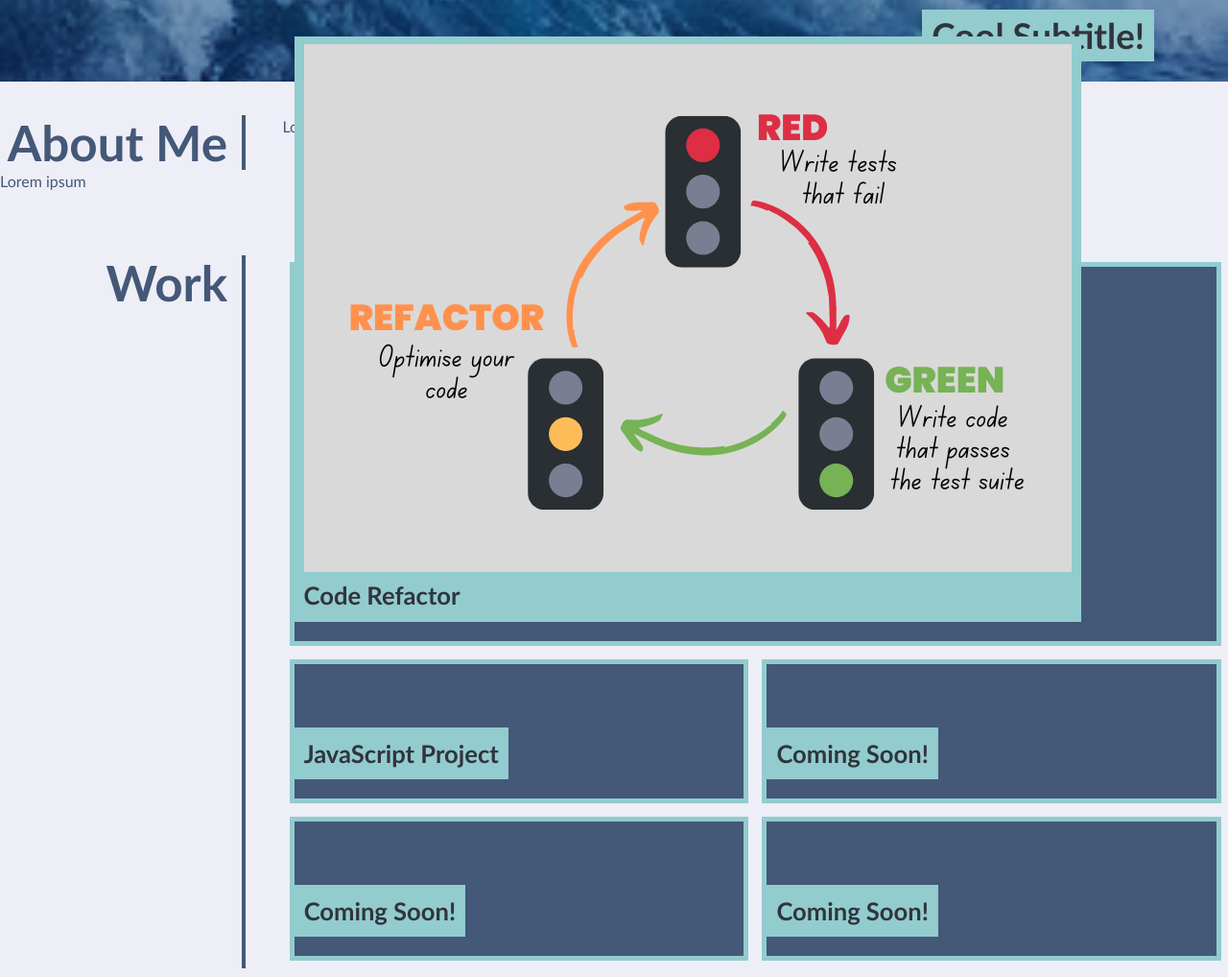
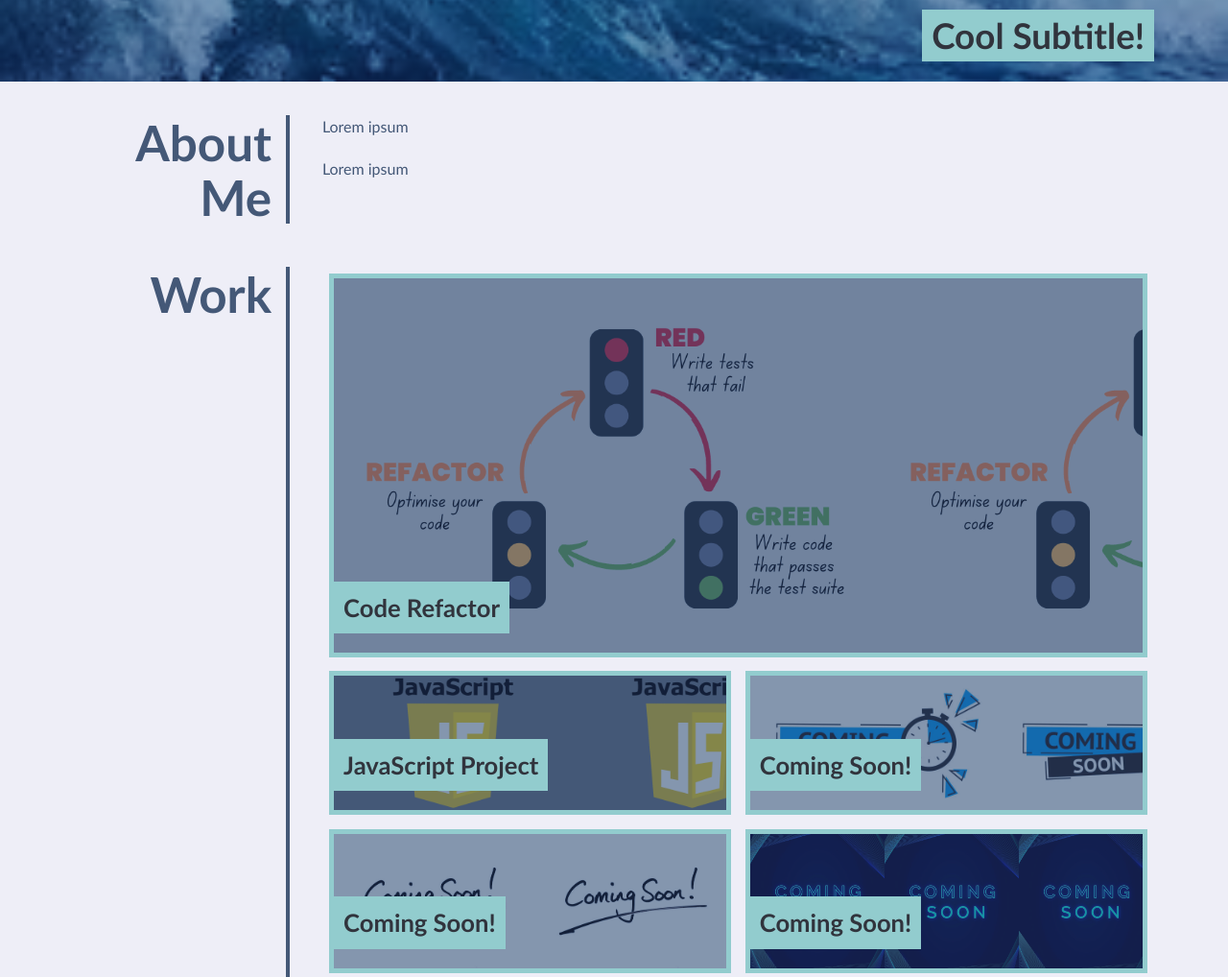
Before and after one commit to fluviangumbo/portfolio, a plain HTML site: page index.html in a window 1280 px wide. Shown: the part 246-1264 px from the top of the page at 96% size. Drawn offline with Linux system fonts and the light colour scheme.

Commit message:
final touches

```diff
--- a/assets/css/style.css
+++ b/assets/css/style.css
@@ -219,6 +219,10 @@ background-size: 100% 88%;
 color: var(--secondary);
 }
 
+.about {
+    flex-direction: column;
+}
+
 footer {
     text-align: center;
 }
@@ -226,17 +230,49 @@ footer {
 /* portfolio project images */
 /* TODO: Add portfolio project images here*/
 #proj-img-1 {
+    background-image: url("../images/p1.png");
+    background-size: contain;
+}
 
+#proj-img-2 {
+    background-image: url("../images/JS.png");
+    background-size: contain;
 }
+
+#proj-img-3 {
+    background-image: url("../images/coming-soon-1.jpg");
+    background-size: contain;
+}
+
+#proj-img-4 {
+    background-image: url("../images/coming-soon-2.jpg");
+    background-size: contain;
+}
+
+#proj-img-5 {
+    background-image: url("../images/coming-soon-3.jpg");
+    background-size: contain;
+}
+
 
 /* media queries */
 
 /* TODO: add media query for a max-width of 980px */
 @media screen and (max-width: 980px) {
-
+    .flex-container {
+        flex-direction: column;
+    }
 }
 
-/* TODO: add media query for a max-width of 768px */
+/* TODO: add media query for a max-width of 768px, portfolio should be in columns with same height*/
 @media screen and (max-width: 768px) {
+    .flex-container {
+        flex-direction: column;
+    }
 
+    .flex-item:first-child, .flex-item {
+        min-height: 200px;
+        height: 200px;
+        flex-basis: 200px;
+    }
 }
--- a/index.html
+++ b/index.html
@@ -24,41 +24,38 @@
 </section>
 <body>
 <!-- TODO: add body content below -->
-    <main>
+    <main class="page-wrapper">
         <section id="About Me" class="page-section">
             <h2>About Me</h2>
-            <div>
+            <div class="about">
                 <p>Lorem ipsum</p>
-            </div>
-            <div>
                 <p>Lorem ipsum</p>
             </div>
         </section>
         <section id="Work" class="page-section">
             <h2>Work</h2>
             <div class="flex-container">
-                <a class="flex-item">
-                    <div>
-                        <img id="proj-img-1" src="./assets/images/p1.png" alt="Refactoring Graphic" />
+                <a id="proj-img-1" class="flex-item">
+                    <div> <!--aria-label, read up on docs and if need ot assign a role since doing background images-->
                         <h3>Code Refactor</h3>
                     </div>
                 </a>
-                <a class="flex-item">
+                <a id="proj-img-2" class="flex-item">
                     <div>
                         <h3>JavaScript Project</h3>
                     </div>
                 </a>
-                <a class="flex-item">
+                <a id="proj-img-3" class="flex-item">
                     <div>
                         <h3>Coming Soon!</h3>
                     </div>
                 </a>
-                <a class="flex-item">
+                <a id="proj-img-4" class="flex-item">
                     <div>
                         <h3>Coming Soon!</h3>
                     </div>
                 </a>
-                <a class="flex-item">
+                <a id="proj-img-5" class="flex-item">
                     <div>
                         <h3>Coming Soon!</h3>
                     </div>
```
